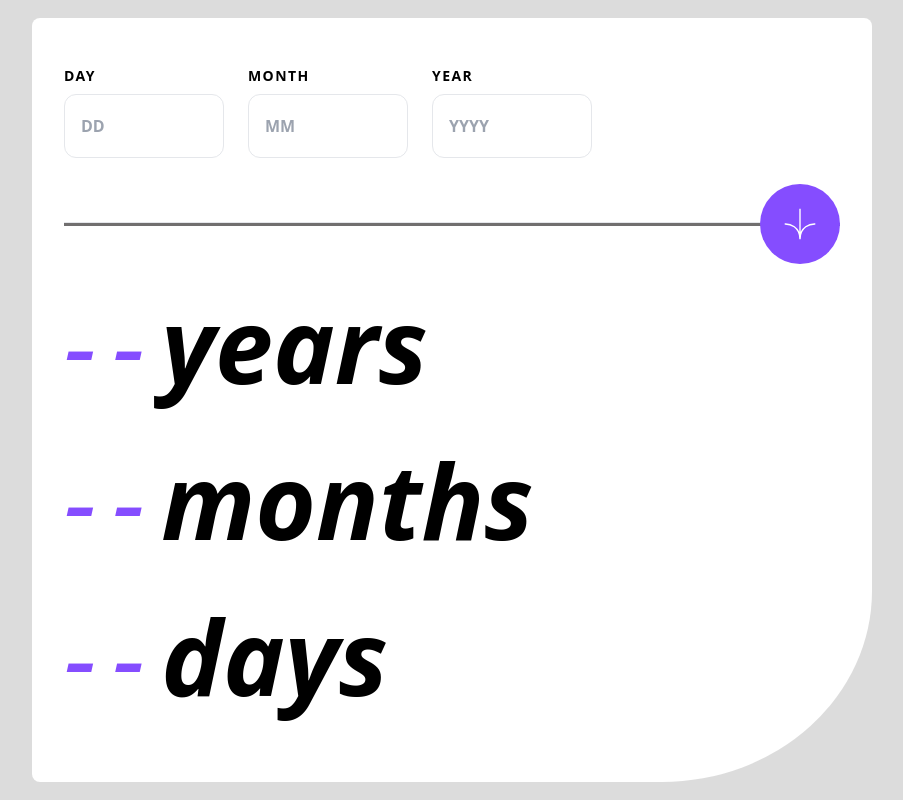
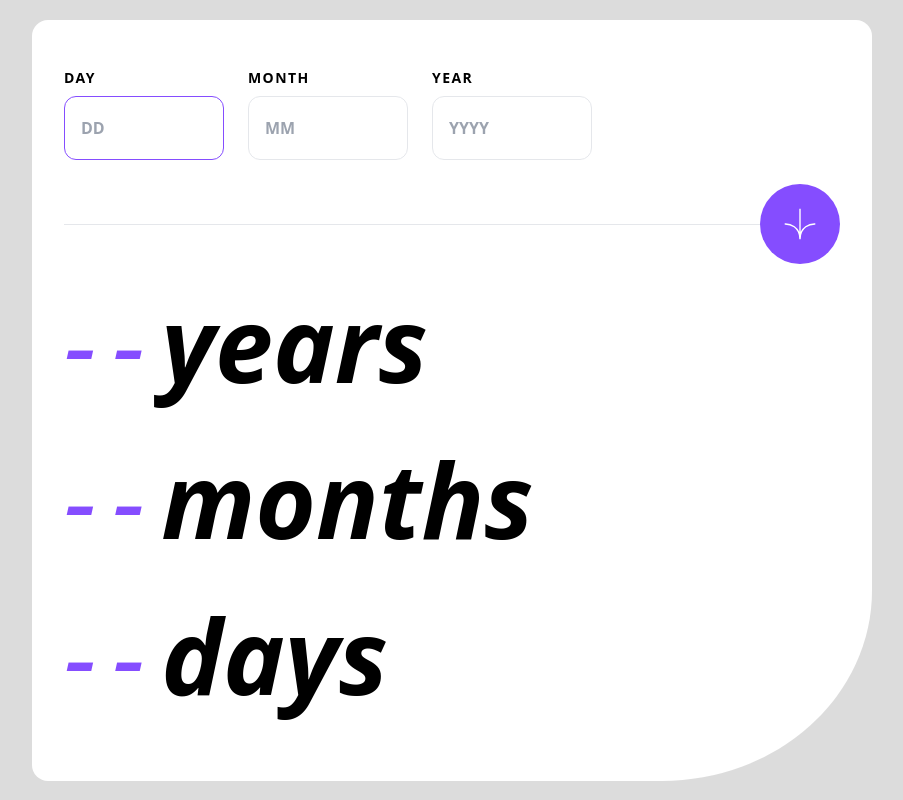
Before and after one commit to jambanix/frontendmentor_age-calculator-app, a React (Vite) app: page / in a window 1280 px wide. Shown: the whole page, without its empty margins (188-1091 px from the left). Built offline with nearby package versions, Linux system fonts and the light colour scheme.

Commit message:
add all validation with different messages for each input

```diff
--- a/src/components/Card.jsx
+++ b/src/components/Card.jsx
@@ -22,7 +22,7 @@ export const Card = () => {
   }
 
   return (
-    <div className="bg-white rounded-tl-lg rounded-bl-lg rounded-tr-lg rounded-br-[25%] flex flex-col w-full max-w-[840px] px-4 py-8 md:px-8 md:py-12">
+    <div className="bg-white rounded-2xl rounded-br-[25%] flex flex-col w-full max-w-[840px] px-4 py-8 md:px-8 md:py-12">
       <InputGroup callback={renderResults}/>
       <Results>
         <Result value={results.years} type="years"/>
--- a/src/components/Input.jsx
+++ b/src/components/Input.jsx
@@ -2,7 +2,8 @@ import { forwardRef } from "react";
 
 export const Input = forwardRef(({ name, label, onChange, error}, ref) => {
 
-  const borderClass = error ? "border-2 border-figma-red" : "border"
+  const inputBorderClass = error ? "border-2 !border-figma-red" : "border"
+  const labelClass = error ? "text-figma-red" : "text-black"
 
   const placeholder = () => {
     switch (name) {
@@ -17,9 +18,9 @@ export const Input = forwardRef(({ name, label, onChange, error}, ref) => {
 
   return (
     <div className="flex flex-col gap-2">
-      <label className="uppercase font-bold text-sm tracking-widest">{label}</label>
-      <input type="number" name={name} id={`input-${name}`} onChange={onChange} placeholder={placeholder()} ref={ref} className={`w-20 md:w-40 h-10 md:h-16 px-4 py-2 font-extrabold text-black ${borderClass} rounded-xl`}/>
-      {error && <p className="italic">Must be a valid {name}</p>}
+      <label className={`uppercase font-bold text-sm tracking-widest ${labelClass}`}>{label}</label>
+      <input type="number" name={name} id={`input-${name}`} onChange={onChange} placeholder={placeholder()} ref={ref} className={`w-20 md:w-40 h-10 md:h-16 px-4 py-2 font-extrabold text-black ${inputBorderClass} rounded-xl outline-none focus:border-figma-purple`}/>
+      {error && <p className="italic text-figma-red text-sm">{error.message}</p>}
     </div>
   )
 });
--- a/src/components/InputGroup.jsx
+++ b/src/components/InputGroup.jsx
@@ -2,13 +2,17 @@ import { useForm } from "react-hook-form"
 import { Input } from "./Input";
 import iconArrow from "../assets/images/icon-arrow.svg"
 import { daysInMonth, today } from "../lib/dates";
+import { useEffect } from "react";
 
 const {dayToday, monthToday, yearToday} = today();
 
 export const InputGroup = ({callback}) => {
 
-  const {register, handleSubmit, watch, formState: {errors}, setValue} = useForm();
+  const {register, handleSubmit, watch, formState: {errors}, setValue, setFocus} = useForm();
   const [day, month, year] = watch(["day", "month", "year"]);
+
+  // focus on first input on first load
+  useEffect(() => setFocus("day"), [])
 
   // Convert to number here so data difference function in parent receives only clean data
   const onSubmit = (data) => {
@@ -43,6 +47,8 @@ export const InputGroup = ({callback}) => {
 
   // Check month is not in the future
   const validateMonth = (month) => {
+    console.log(Number(year), Number(month))
+    console.log(yearToday, monthToday);
     if (Number(year) === yearToday) {
       if (Number(month) > monthToday) {
         return false;
@@ -51,17 +57,18 @@ export const InputGroup = ({callback}) => {
         return true;
       }
     }
+    return true;
   }
 
   return (
     <form noValidate onSubmit={handleSubmit(onSubmit)} className="flex flex-col gap-16">
       <div className="flex gap-6">
-        <Input name="day" label="day" {...register("day", {validate: {dayForMonth: day => validateDay(day)}})} error={errors?.day}/>
-        <Input name="month" label="month" {...register("month",{max: 12, validate: {future: month => validateMonth(month)}})} error={errors?.month}/>
-        <Input name="year" label="year" {...register("year", {max: yearToday})} error={errors?.year}/>
+        <Input name="day" label="day" {...register("day", {validate: {dayForMonth: day => validateDay(day) || "Can't be in the future"}, required: {value: true, message: "This field is required"}})} error={errors?.day}/>
+        <Input name="month" label="month" {...register("month",{max: {value: 12, message: "Must be a valid month"}, validate: {future: month => validateMonth(month) || "Can't be in the future"}, required: {value: true, message: "This field is required"}})} error={errors?.month}/>
+        <Input name="year" label="year" {...register("year", {max: {value: yearToday, message: "Must be in the past"}, required: {value: true, message: "This field is required"}})} error={errors?.year}/>
       </div>
       <div className="flex relative">
-        <hr className="bg-figma-dark-grey h-1 w-full"/>
+        <hr className="bg-figma-dark-grey w-full"/>
         <button type="submit">
           <img src={iconArrow} alt="arrow icon" className="p-6 bg-figma-purple rounded-full flex items-center justify-center absolute top-1/2 right-1/2 translate-x-1/2 -translate-y-1/2 h-20 w-20 md:right-0 md:translate-x-0"/>
         </button>
--- a/src/components/Result.jsx
+++ b/src/components/Result.jsx
@@ -5,6 +5,9 @@ export const Result = ({ value, type }) => {
 
   const lastValue = useRef(value);
   const [displayValue, setDisplayValue] = useState(0);
+
+  // take the s off if it's singular
+  const displayTitle = value === 1 ? type.slice(0, -1) : type
 
   useEffect(() => {
     let timer;
@@ -36,7 +39,7 @@ export const Result = ({ value, type }) => {
           )
         }
       </div>
-      <h2 className="font-extrabold">{type}</h2>
+      <h2 className="font-extrabold">{displayTitle}</h2>
     </div>
   )
 }
```
